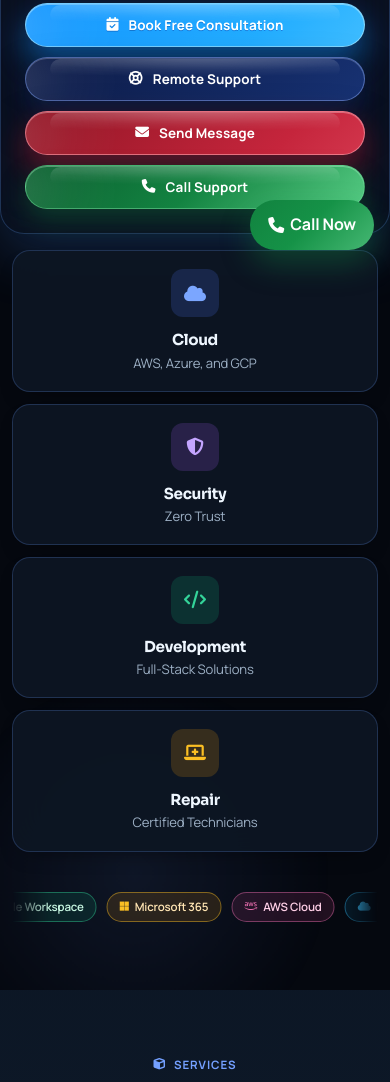
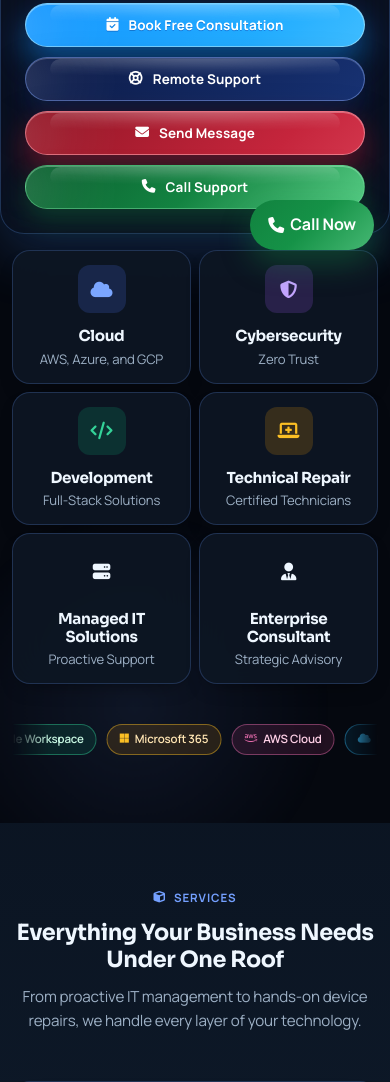
Before and after one commit to Sharky1925/my-launcher-ready, a Flask app: page / in a window 390 px wide. Shown: the part 578-1660 px from the top of the page. Run offline with Flask 3, Linux system fonts and the light colour scheme.

Commit message:
Update hero board: rename Security/Repair, add Managed IT Solutions and Enterprise Consultant cards
Rename "Security" to "Cybersecurity" and "Repair" to "Technical Repair" on the
landing page hero board. Add two new responsive cards: "Managed IT Solutions"
and "Enterprise Consultant". Update CSS grid from 2-column to 3-column layout
to accommodate 6 cards with responsive breakpoints.

Co-Authored-By: Claude Opus 4.6 <noreply@anthropic.com>

```diff
--- a/app/routes/main.py
+++ b/app/routes/main.py
@@ -901,9 +901,11 @@ def index():
     if not hero_cards:
         hero_cards = [
             {'title': 'Cloud', 'subtitle': 'AWS, Azure, and GCP', 'icon': 'fa-solid fa-cloud', 'color': 'blue', 'href': detail_or_services('cloud-solutions'), 'aria_label': 'Open Cloud Solutions service page'},
-            {'title': 'Security', 'subtitle': 'Zero Trust', 'icon': 'fa-solid fa-shield-halved', 'color': 'purple', 'href': detail_or_services('cybersecurity'), 'aria_label': 'Open Cybersecurity service page'},
+            {'title': 'Cybersecurity', 'subtitle': 'Zero Trust', 'icon': 'fa-solid fa-shield-halved', 'color': 'purple', 'href': detail_or_services('cybersecurity'), 'aria_label': 'Open Cybersecurity service page'},
             {'title': 'Development', 'subtitle': 'Full-Stack Solutions', 'icon': 'fa-solid fa-code', 'color': 'green', 'href': detail_or_services('software-development'), 'aria_label': 'Open Software Development service page'},
-            {'title': 'Repair', 'subtitle': 'Certified Technicians', 'icon': 'fa-solid fa-laptop-medical', 'color': 'amber', 'href': f"{url_for('main.services')}#repair", 'aria_label': 'Open Technical Repair services'},
+            {'title': 'Technical Repair', 'subtitle': 'Certified Technicians', 'icon': 'fa-solid fa-laptop-medical', 'color': 'amber', 'href': f"{url_for('main.services')}#repair", 'aria_label': 'Open Technical Repair services'},
+            {'title': 'Managed IT Solutions', 'subtitle': 'Proactive Support', 'icon': 'fa-solid fa-server', 'color': 'cyan', 'href': detail_or_services('managed-it-services'), 'aria_label': 'Open Managed IT Solutions service page'},
+            {'title': 'Enterprise Consultant', 'subtitle': 'Strategic Advisory', 'icon': 'fa-solid fa-user-tie', 'color': 'rose', 'href': url_for('main.contact', subject='Enterprise Consultation'), 'aria_label': 'Open Enterprise Consultant page'},
         ]
 
     return render_template(
--- a/app/seed.py
+++ b/app/seed.py
@@ -221,9 +221,11 @@ def seed_database():
         ('home', 'hero_cards'): {
             'items': [
                 {'title': 'Cloud', 'subtitle': 'AWS, Azure, and GCP', 'icon': 'fa-solid fa-cloud', 'color': 'blue', 'service_slug': 'cloud-solutions'},
-                {'title': 'Security', 'subtitle': 'Zero Trust', 'icon': 'fa-solid fa-shield-halved', 'color': 'purple', 'service_slug': 'cybersecurity'},
+                {'title': 'Cybersecurity', 'subtitle': 'Zero Trust', 'icon': 'fa-solid fa-shield-halved', 'color': 'purple', 'service_slug': 'cybersecurity'},
                 {'title': 'Development', 'subtitle': 'Full-Stack Solutions', 'icon': 'fa-solid fa-code', 'color': 'green', 'service_slug': 'software-development'},
-                {'title': 'Repair', 'subtitle': 'Certified Technicians', 'icon': 'fa-solid fa-laptop-medical', 'color': 'amber', 'service_slug': ''},
+                {'title': 'Technical Repair', 'subtitle': 'Certified Technicians', 'icon': 'fa-solid fa-laptop-medical', 'color': 'amber', 'service_slug': ''},
+                {'title': 'Managed IT Solutions', 'subtitle': 'Proactive Support', 'icon': 'fa-solid fa-server', 'color': 'cyan', 'service_slug': 'managed-it-services'},
+                {'title': 'Enterprise Consultant', 'subtitle': 'Strategic Advisory', 'icon': 'fa-solid fa-user-tie', 'color': 'rose', 'service_slug': ''},
             ],
         },
         ('home', 'trust_signals'): {
--- a/app/static/css/style.css
+++ b/app/static/css/style.css
@@ -813,8 +813,8 @@ p { margin: 0 0 16px; }
 }
 .hero-visual-grid {
   display: grid;
-  grid-template-columns: repeat(2, minmax(160px, 1fr));
-  gap: clamp(12px, 1.6vw, 16px);
+  grid-template-columns: repeat(3, minmax(120px, 1fr));
+  gap: clamp(10px, 1.4vw, 14px);
   width: 100%;
   position: relative;
   z-index: 2;
@@ -823,8 +823,8 @@ p { margin: 0 0 16px; }
   background: rgba(14, 22, 35, 0.92);
   backdrop-filter: blur(18px);
   border: 1px solid var(--border); border-radius: var(--radius-md);
-  padding: clamp(20px, 2.4vw, 28px) clamp(14px, 2vw, 20px);
-  min-height: clamp(160px, 18vw, 210px);
+  padding: clamp(16px, 2vw, 22px) clamp(12px, 1.6vw, 16px);
+  min-height: clamp(130px, 14vw, 170px);
   display: flex;
   flex-direction: column;
   align-items: center;
@@ -2910,8 +2910,8 @@ p { margin: 0 0 16px; }
   .hero h1 { font-size: 2rem; }
   .hero-content { padding: 24px; }
   .hero-visual { margin-top: 20px; }
-  .hero-visual-grid { grid-template-columns: repeat(2, minmax(0, 1fr)); gap: 12px; }
-  .hero-icon-card { min-height: 150px; }
+  .hero-visual-grid { grid-template-columns: repeat(3, minmax(0, 1fr)); gap: 10px; }
+  .hero-icon-card { min-height: 130px; }
   .section { padding: 60px 0; }
   .cta-section { margin: 0; border-radius: 0; }
   .cta-strip { border-radius: var(--radius-md); }
@@ -2997,8 +2997,8 @@ p { margin: 0 0 16px; }
   }
   .cta-actions .btn { width: 100%; min-width: 0; }
   .hero-visual { margin-top: 16px; }
-  .hero-visual-grid { grid-template-columns: 1fr; }
-  .hero-icon-card { min-height: 0; padding: 18px 14px; }
+  .hero-visual-grid { grid-template-columns: repeat(2, 1fr); gap: 8px; }
+  .hero-icon-card { min-height: 0; padding: 14px 10px; }
   .service-card .card-link {
     width: 100%;
     justify-content: space-between;
--- a/app/templates/base.html
+++ b/app/templates/base.html
@@ -25,7 +25,7 @@
   <meta name="twitter:title" content="{{ self.og_title() }}">
   <meta name="twitter:description" content="{{ self.og_description() }}">
   <meta name="twitter:image" content="{{ request.url_root.rstrip('/') }}{{ url_for('static', filename='icon.png') }}">
-  {% set asset_v = '20260217-hero-btn-compact' %}
+  {% set asset_v = '20260220-hero-6cards' %}
   <!-- Fonts & CSS -->
   <link rel="preconnect" href="https://fonts.googleapis.com">
   <link rel="preconnect" href="https://fonts.gstatic.com" crossorigin>
```
